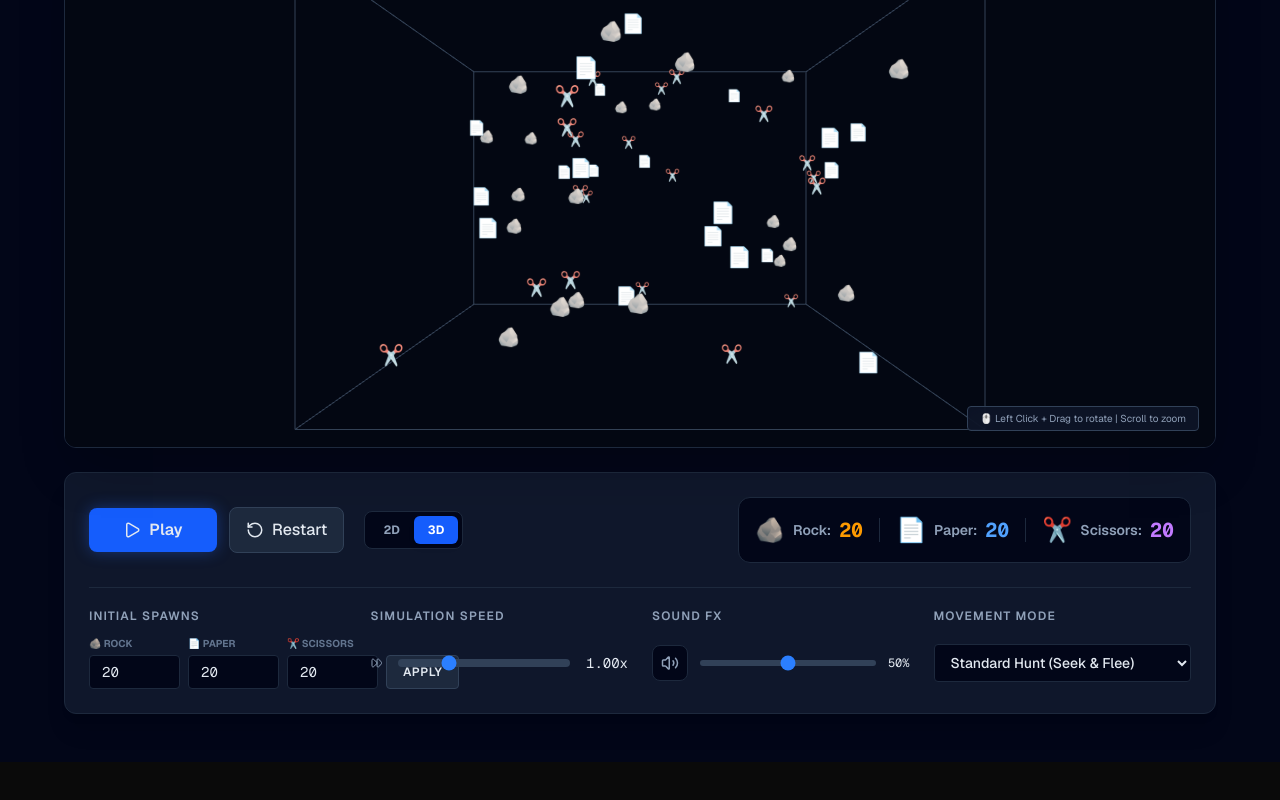
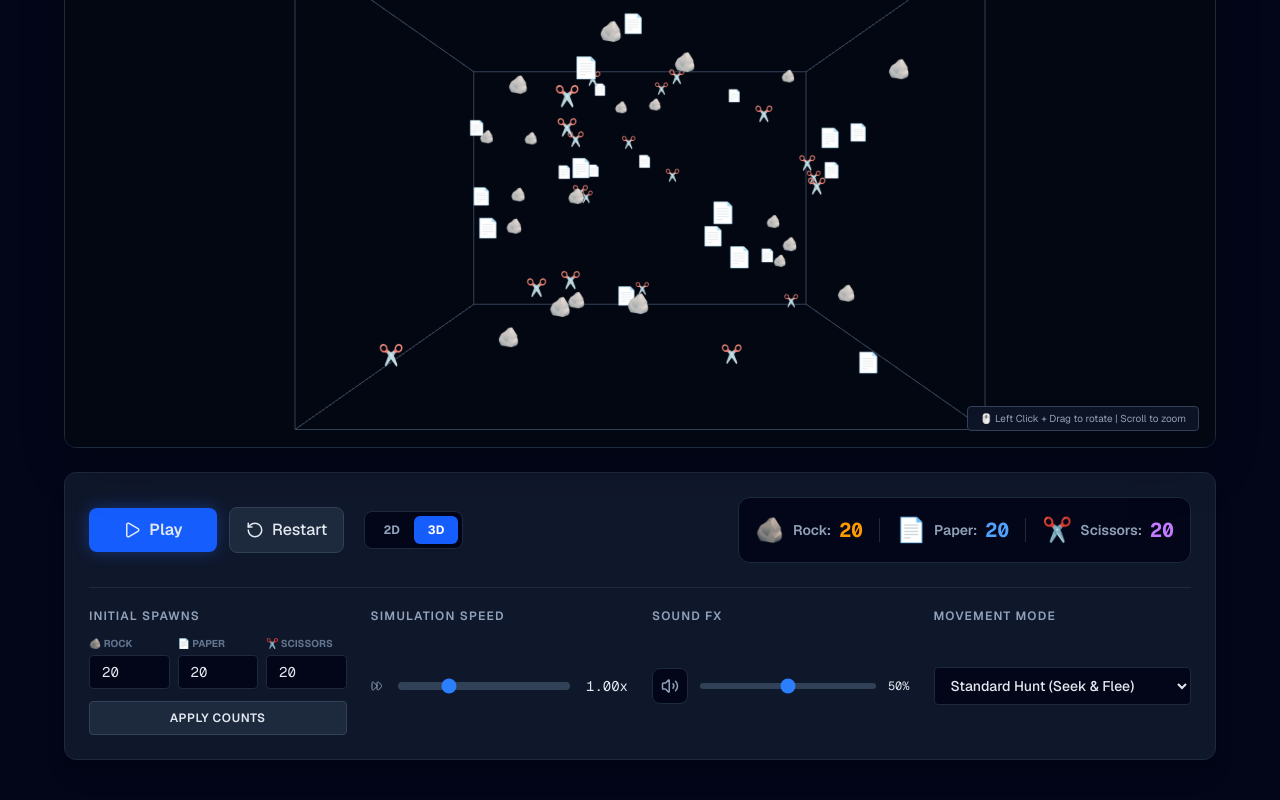
Before and after one commit to councs/engineeringhub, a Next.js app: page /projects/rps-3d in a window 1280 px wide. Shown: the part 300-1100 px from the top of the page. Before the commit the page ends 1062 px from the top, so only its background shows below. Built offline with nearby package versions, Linux system fonts and the light colour scheme.

Commit message:
style: prevent rps controls layout overflow by moving apply button to its own line

```diff
--- a/components/rps-3d/SimulationControls.tsx
+++ b/components/rps-3d/SimulationControls.tsx
@@ -136,7 +136,8 @@ export default function SimulationControls() {
         {/* Spawn Count Settings */}
         <div className="flex flex-col gap-3">
           <label className="text-xs font-semibold text-slate-400 uppercase tracking-widest">Initial Spawns</label>
-          <div className="flex gap-2 items-center">
+          <div className="flex flex-col gap-2">
+            <div className="flex gap-2">
               <div className="flex flex-col flex-1 gap-1">
                 <span className="text-[10px] text-slate-500 font-bold uppercase">🪨 Rock</span>
                 <input
@@ -146,7 +147,7 @@ export default function SimulationControls() {
                   value={rocks}
                   disabled={isPlaying}
                   onChange={(e) => setRocks(Number(e.target.value))}
-                className="bg-slate-950 border border-slate-800 focus:border-blue-500 disabled:opacity-50 transition-colors rounded px-3 py-1.5 text-sm font-mono outline-none"
+                  className="bg-slate-950 border border-slate-800 focus:border-blue-500 disabled:opacity-50 transition-colors rounded px-3 py-1.5 text-sm font-mono outline-none w-full"
                 />
               </div>
               <div className="flex flex-col flex-1 gap-1">
@@ -158,7 +159,7 @@ export default function SimulationControls() {
                   value={papers}
                   disabled={isPlaying}
                   onChange={(e) => setPapers(Number(e.target.value))}
-                className="bg-slate-950 border border-slate-800 focus:border-blue-500 disabled:opacity-50 transition-colors rounded px-3 py-1.5 text-sm font-mono outline-none"
+                  className="bg-slate-950 border border-slate-800 focus:border-blue-500 disabled:opacity-50 transition-colors rounded px-3 py-1.5 text-sm font-mono outline-none w-full"
                 />
               </div>
               <div className="flex flex-col flex-1 gap-1">
@@ -170,15 +171,16 @@ export default function SimulationControls() {
                   value={scissors}
                   disabled={isPlaying}
                   onChange={(e) => setScissors(Number(e.target.value))}
-                className="bg-slate-950 border border-slate-800 focus:border-blue-500 disabled:opacity-50 transition-colors rounded px-3 py-1.5 text-sm font-mono outline-none"
+                  className="bg-slate-950 border border-slate-800 focus:border-blue-500 disabled:opacity-50 transition-colors rounded px-3 py-1.5 text-sm font-mono outline-none w-full"
                 />
+              </div>
             </div>
             <button
               onClick={handleApplyCounts}
               disabled={isPlaying}
-              className="px-4 py-2 bg-slate-800 hover:bg-slate-700 disabled:opacity-50 disabled:cursor-not-allowed border border-slate-700 hover:border-slate-600 rounded text-xs font-semibold uppercase tracking-wider self-end h-[34px] transition-colors"
+              className="w-full py-2 bg-slate-800 hover:bg-slate-700 disabled:opacity-50 disabled:cursor-not-allowed border border-slate-700 hover:border-slate-600 rounded text-xs font-semibold uppercase tracking-wider transition-colors h-[34px] mt-1"
             >
-              Apply
+              Apply Counts
             </button>
           </div>
         </div>
```
Lines whose indentation alone changed are shown as unchanged.
